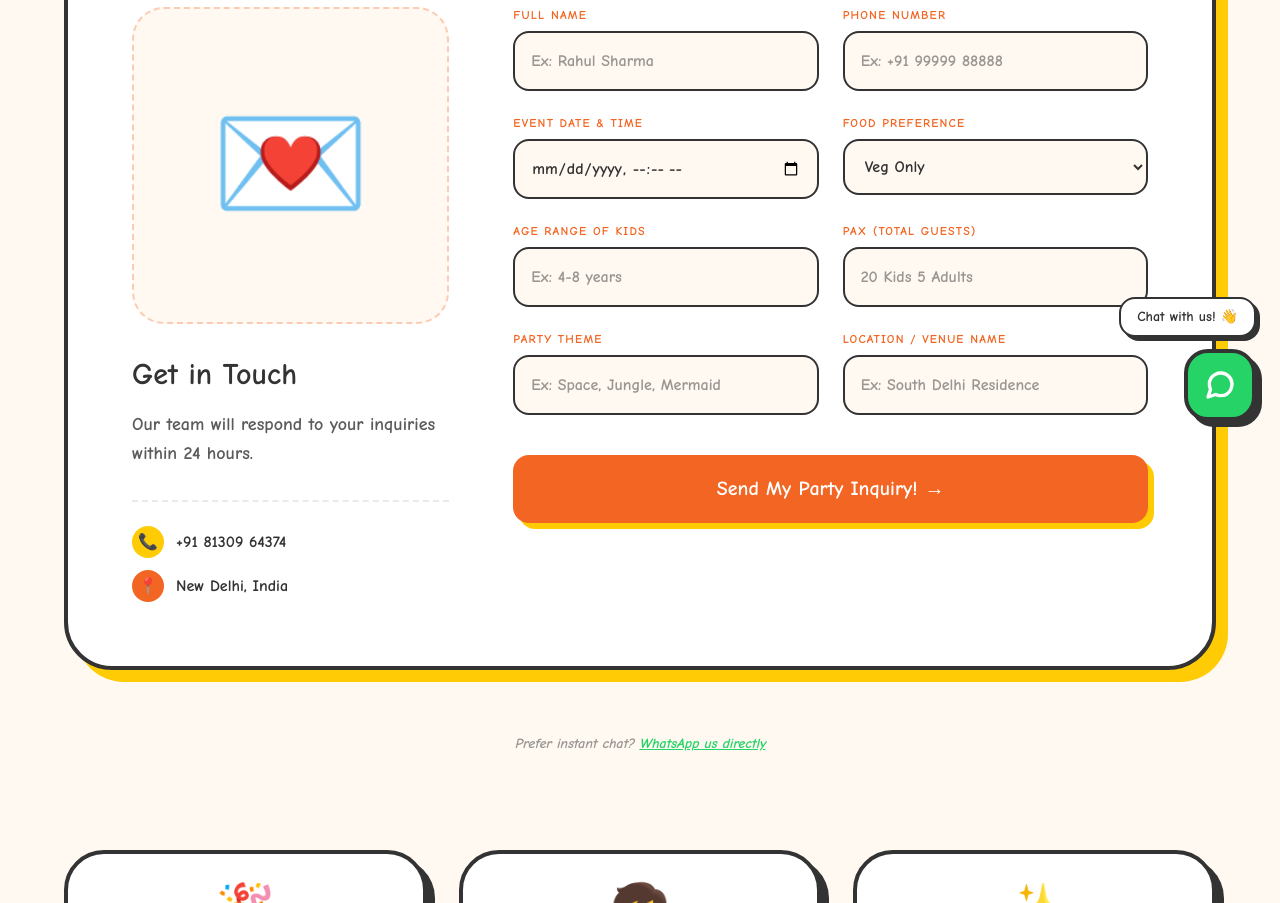
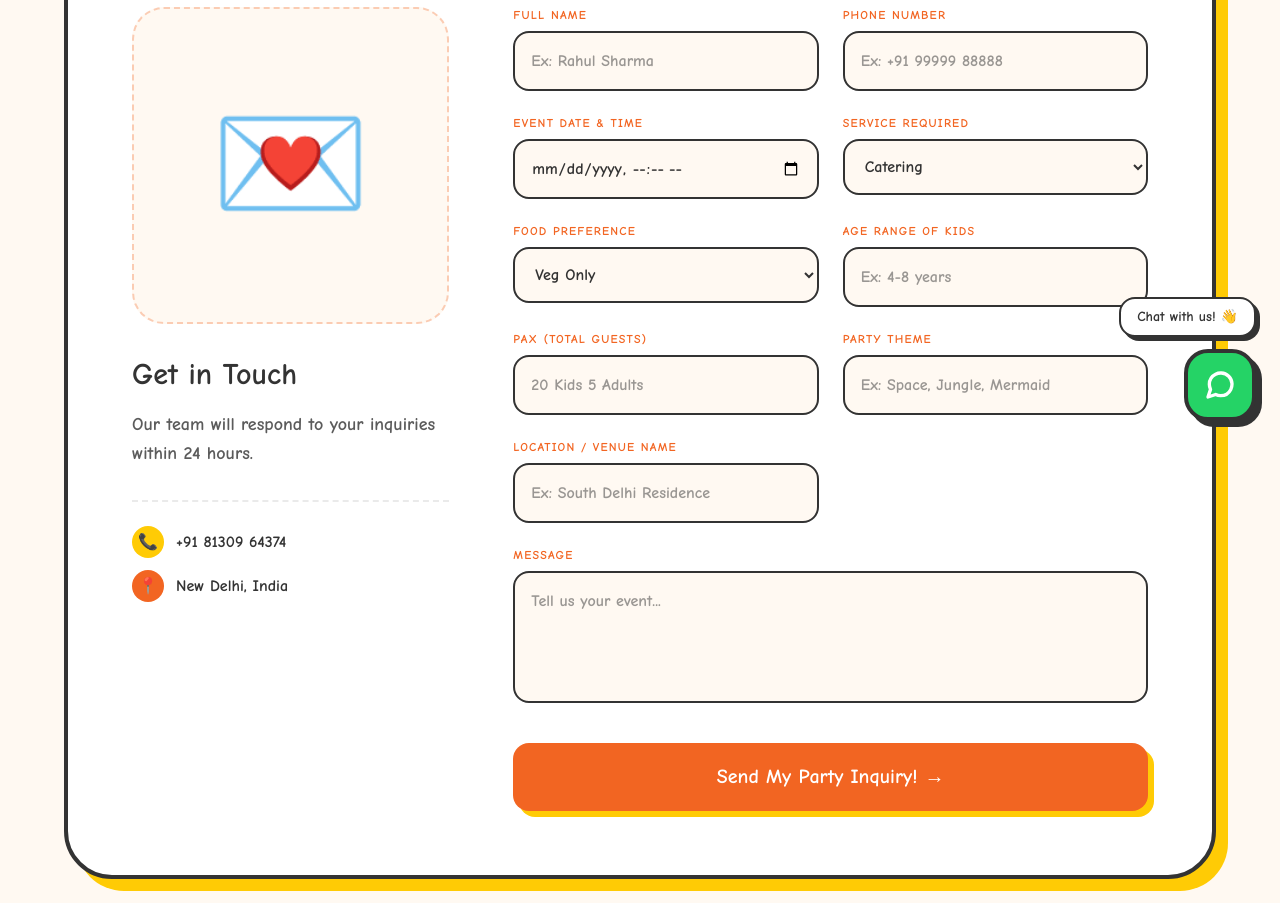
Before and after one commit to Vishwash-chauhan/lj-website, a Next.js app: page /contact in a window 1280 px wide. Shown: the part 355-1258 px from the top of the page. Built offline with nearby package versions, Linux system fonts and the light colour scheme.

Commit message:
updated content form with new fields

```diff
--- a/app/components/ContactUs.tsx
+++ b/app/components/ContactUs.tsx
@@ -11,14 +11,16 @@ const ContactUs = () => {
     name: '',
     phone: '',
     eventDateTime: '',
+    serviceType: 'Catering',
     ageRange: '',
     foodPreference: 'Veg Only',
     theme: '',
     location: '',
-    pax: '' // Added Pax field
+    pax: '', // Added Pax field
+    message: ''
   })
 
-  const handleChange = (e: React.ChangeEvent<HTMLInputElement | HTMLSelectElement>) => {
+  const handleChange = (e: React.ChangeEvent<HTMLInputElement | HTMLSelectElement | HTMLTextAreaElement>) => {
     setFormData({ ...formData, [e.target.name]: e.target.value })
   }
 
@@ -42,11 +44,13 @@ const ContactUs = () => {
             name: '',
             phone: '',
             eventDateTime: '',
+            serviceType: 'Catering',
             ageRange: '',
             foodPreference: 'Veg Only',
             theme: '',
             location: '',
-            pax: ''
+            pax: '',
+            message: ''
         })
       } else {
         alert("Something went wrong. Please try again.")
@@ -131,6 +135,15 @@ const ContactUs = () => {
                   </div>
 
                   <div className="flex flex-col gap-2">
+                    <label className="font-black text-[#F26522] uppercase text-[10px] sm:text-xs tracking-[0.08em] sm:tracking-widest">Service Required</label>
+                    <select name="serviceType" value={formData.serviceType} onChange={handleChange} className="p-3 md:p-4 text-sm md:text-base bg-[#FFF9F2] border-2 border-[#333333] rounded-xl md:rounded-2xl font-bold focus:outline-none focus:ring-4 focus:ring-[#FFCB05] transition-all cursor-pointer">
+                      <option value="Catering">Catering</option>
+                      <option value="Party House">Party House</option>
+                      <option value="Catering + Party House">Catering + Party House</option>
+                    </select>
+                  </div>
+
+                  <div className="flex flex-col gap-2">
                     <label className="font-black text-[#F26522] uppercase text-[10px] sm:text-xs tracking-[0.08em] sm:tracking-widest">Food Preference</label>
                     <select name="foodPreference" value={formData.foodPreference} onChange={handleChange} className="p-3 md:p-4 text-sm md:text-base bg-[#FFF9F2] border-2 border-[#333333] rounded-xl md:rounded-2xl font-bold focus:outline-none focus:ring-4 focus:ring-[#FFCB05] transition-all cursor-pointer">
                       <option value="Veg Only">Veg Only</option>
@@ -157,6 +170,18 @@ const ContactUs = () => {
                   <div className="flex flex-col gap-2 md:col-span-1"> {/* Keeping location half-width to fit alongside Pax if needed, or change to col-span-2 */}
                     <label className="font-black text-[#F26522] uppercase text-[10px] sm:text-xs tracking-[0.08em] sm:tracking-widest">Location / Venue Name</label>
                     <input type="text" name="location" value={formData.location} onChange={handleChange} placeholder="Ex: South Delhi Residence" className="p-3 md:p-4 text-sm md:text-base bg-[#FFF9F2] border-2 border-[#333333] rounded-xl md:rounded-2xl font-bold focus:outline-none focus:ring-4 focus:ring-[#FFCB05] transition-all" />
+                  </div>
+
+                  <div className="flex flex-col gap-2 md:col-span-2">
+                    <label className="font-black text-[#F26522] uppercase text-[10px] sm:text-xs tracking-[0.08em] sm:tracking-widest">Message</label>
+                    <textarea
+                      name="message"
+                      value={formData.message}
+                      onChange={handleChange}
+                      placeholder="Tell us your event..."
+                      rows={4}
+                      className="p-3 md:p-4 text-sm md:text-base bg-[#FFF9F2] border-2 border-[#333333] rounded-xl md:rounded-2xl font-bold focus:outline-none focus:ring-4 focus:ring-[#FFCB05] transition-all resize-none"
+                    />
                   </div>
 
                   <div className="md:col-span-2 pt-2 md:pt-4">
```
